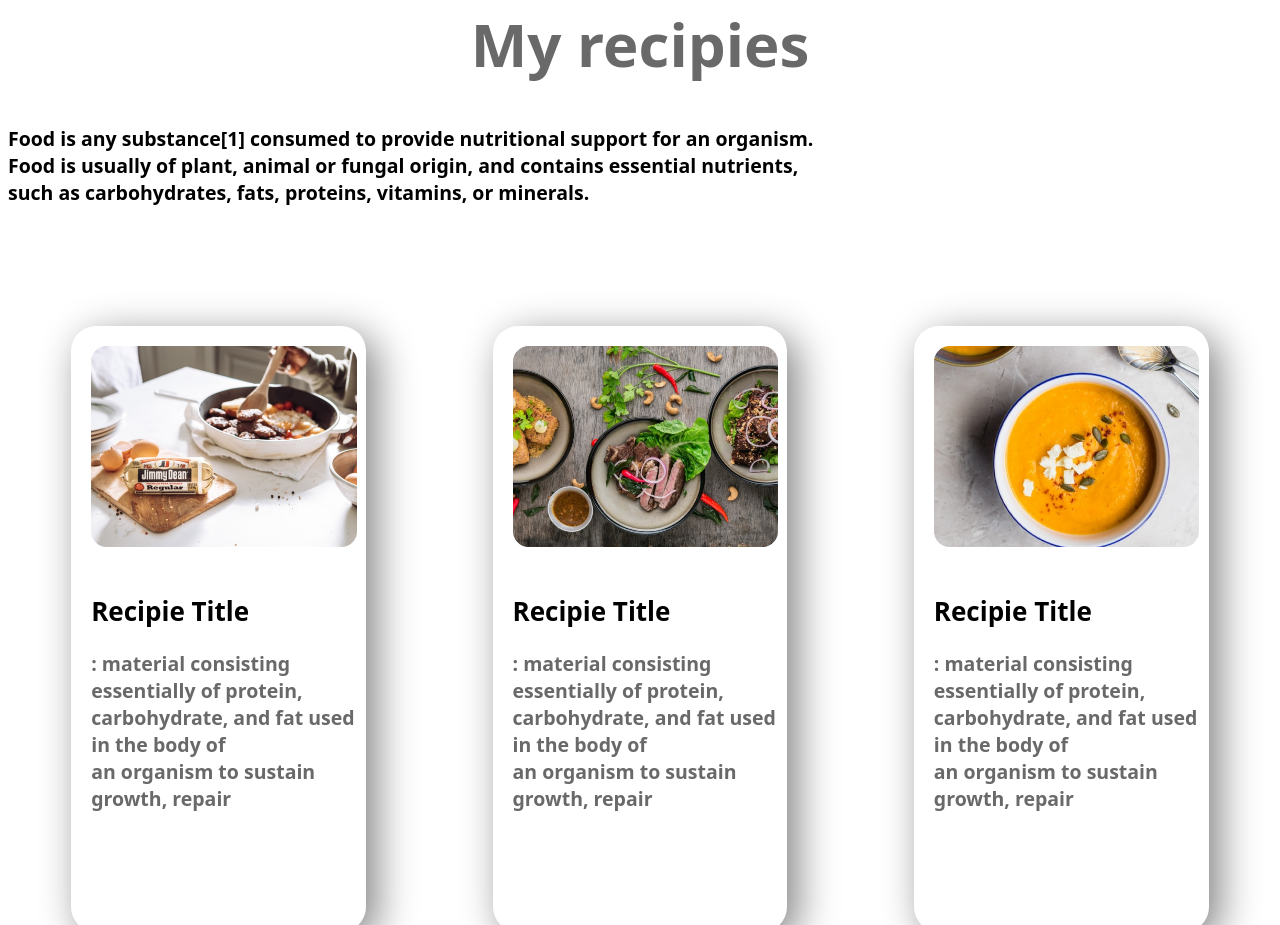
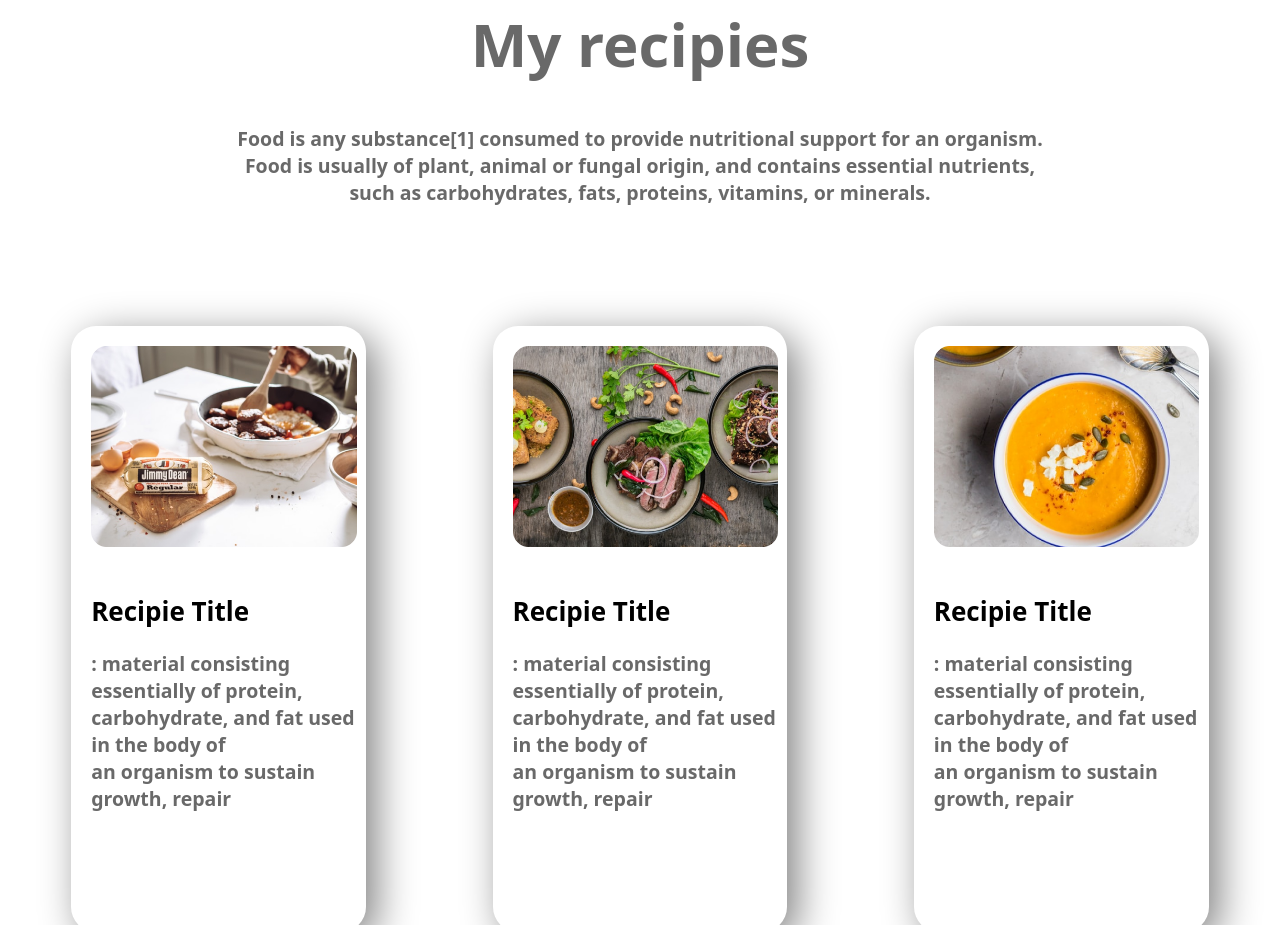
Before and after one commit to mahadibiiss/home-work, a plain HTML site: page index.html in a window 1280 px wide. Shown: the part 1695-2620 px from the top of the page. Drawn offline with Linux system fonts and the light colour scheme.

Commit message:
added fabicon

```diff
--- a/index.html
+++ b/index.html
@@ -4,6 +4,7 @@
     <meta charset="UTF-8">
     <meta http-equiv="X-UA-Compatible" content="IE=edge">
     <meta name="viewport" content="width=device-width, initial-scale=1.0">
+    <link rel="shortcut icon" href="Food/Project Cover8.png" type="image/x-icon">
     <title>Food Network</title>
     <link rel="preconnect" href="https://fonts.googleapis.com">
     <link rel="preconnect" href="https://fonts.gstatic.com" crossorigin>
@@ -50,7 +51,7 @@
         </div>
     </section>
     <h1 class="Middle shado">My recipies</h1>
-    <h3 >Food is any substance[1] consumed to provide nutritional support for an organism. <br> Food is usually of plant, animal or fungal origin, and contains essential nutrients, <br> such as carbohydrates, fats, proteins, vitamins, or minerals. </h3>
+    <h3 class="Middle shado" >Food is any substance[1] consumed to provide nutritional support for an organism. <br> Food is usually of plant, animal or fungal origin, and contains essential nutrients, <br> such as carbohydrates, fats, proteins, vitamins, or minerals. </h3>
     <section class="third">
         <div class="boxs">
             <img class="boxs-2" src="Food/Project Cover.jpg" alt="">
```
